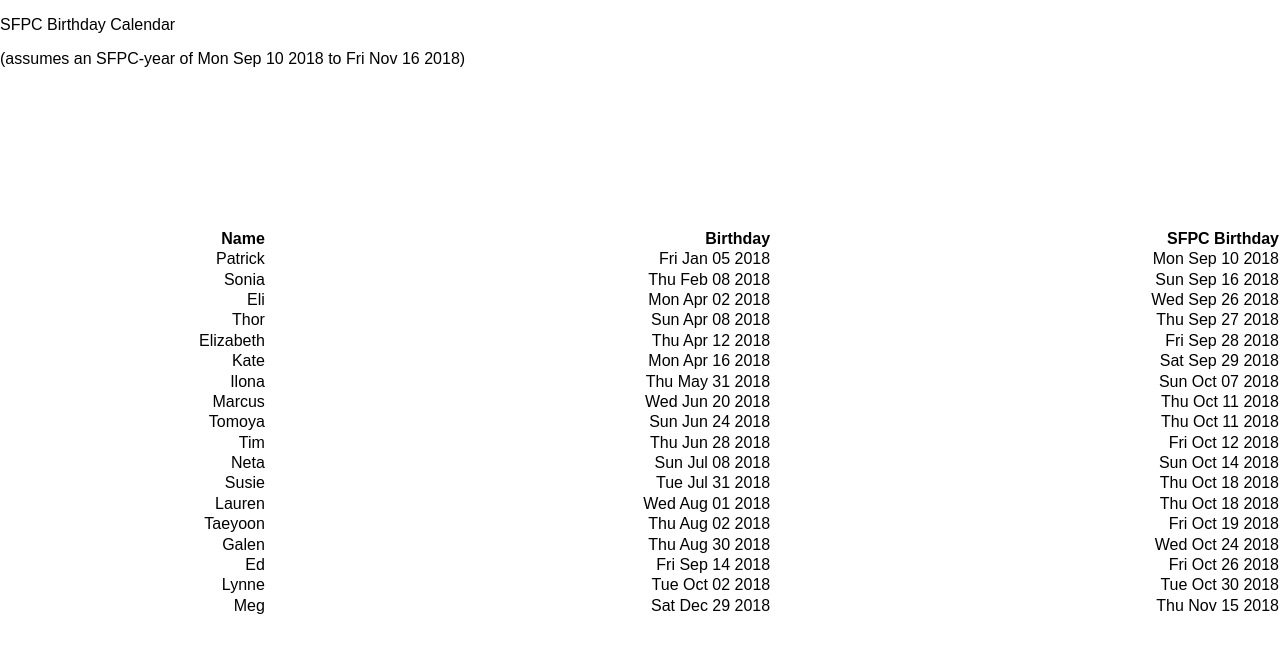
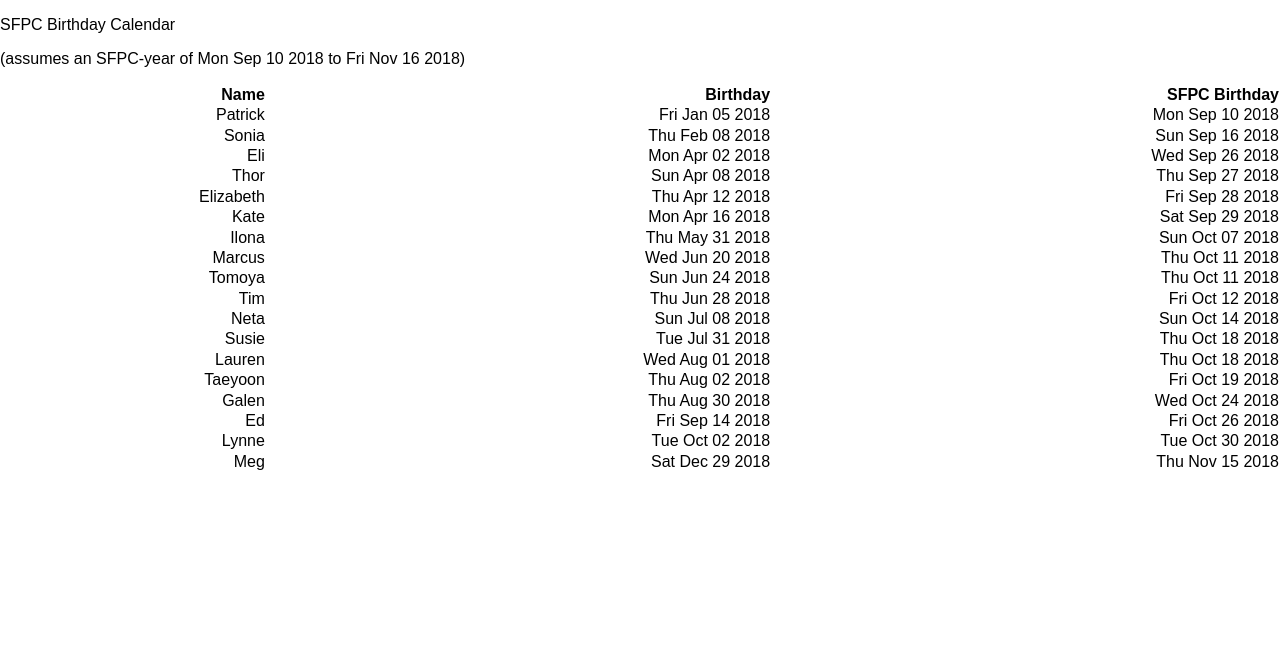
Before and after one commit to tburcham/sfpc-birthday-calendar, a plain HTML site: page index.html in a window 1280 px wide. Drawn offline with nearby package versions, Linux system fonts and the light colour scheme.

Commit message:
table margins

```diff
--- a/css/main.css
+++ b/css/main.css
@@ -435,7 +435,7 @@ table {
 
 
 #birthdayTable {
-  margin-top:10em;
+  margin-top:1em;
   width:100%;
 }
 #birthdayTable th, #birthdayTable td {
```
